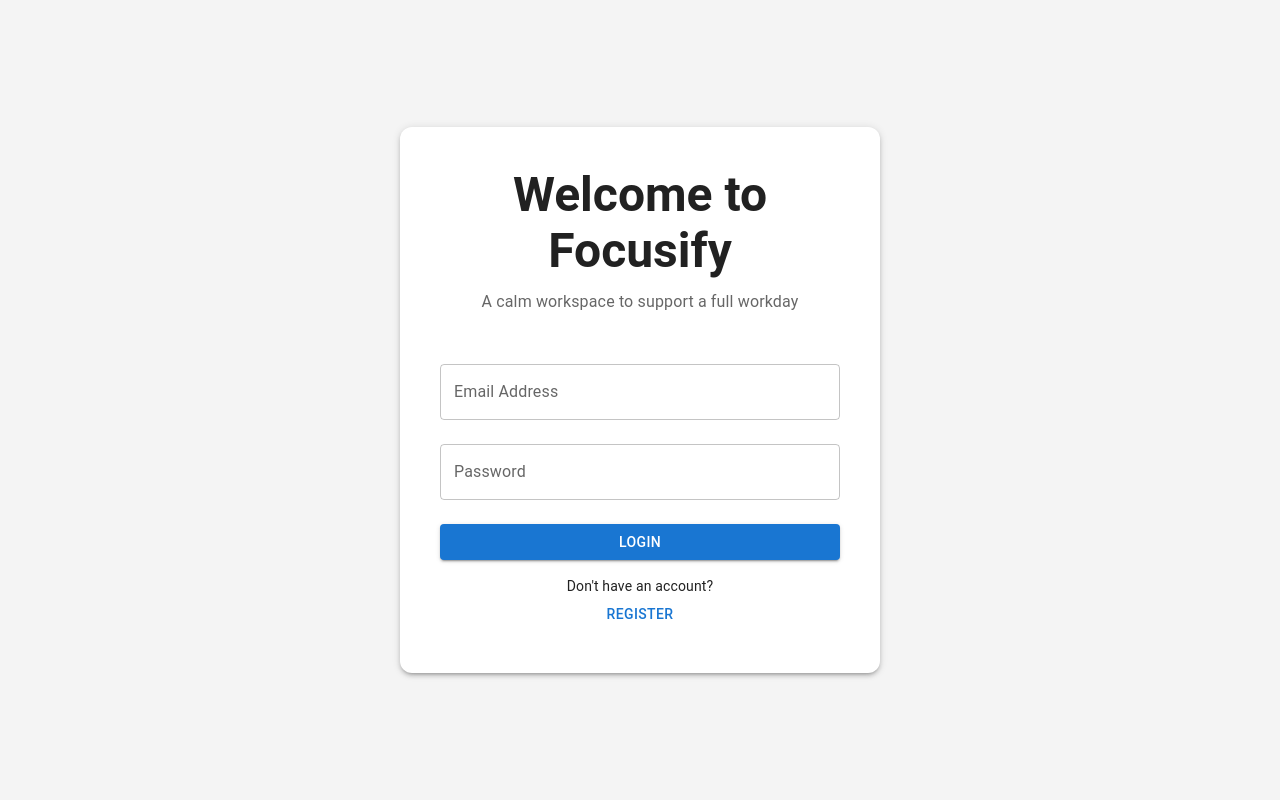
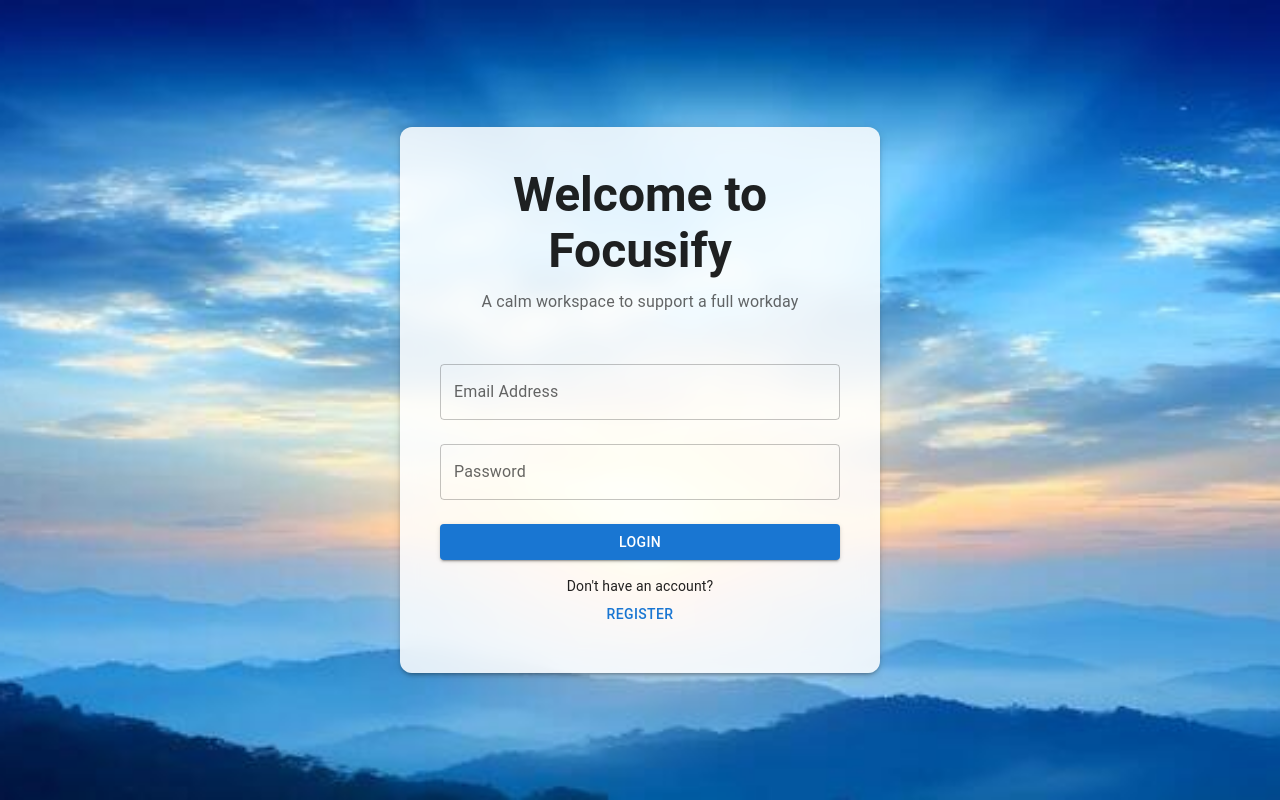
Before and after one commit to EmilyMan2023/focusApp, a React (Create React App) app in the folder frontend/: page /login in a window 1280 px wide. Built offline with nearby package versions, Linux system fonts and the light colour scheme; no server answers.

Commit message:
login and register background

```diff
--- a/frontend/src/pages/Login.js
+++ b/frontend/src/pages/Login.js
@@ -8,6 +8,8 @@ import Typography from "@mui/material/Typography";
 import TextField from "@mui/material/TextField";
 import Button from "@mui/material/Button";
 import { API_URL } from "../api/config";
+
+import background from "../assets/backgrounds/background.jpg";
 
 function Login({ setToken }) {
   const [email, setEmail] = useState("");
@@ -51,7 +53,11 @@ const handleLogin = async (e) => {
         display: "flex",
         justifyContent: "center",
         alignItems: "center",
-      backgroundColor: "#f4f4f4",
+
+        backgroundImage: `url(${background})`,
+        backgroundSize: "cover",
+        backgroundPosition: "center",
+        backgroundRepeat: "no-repeat",
       }}
     >
     <Paper
@@ -60,6 +66,8 @@ const handleLogin = async (e) => {
         p: 5,
         width: 400,
         textAlign: "center",
+        backgroundColor: "rgba(255,255,255,0.85)",
+        backdropFilter: "blur(10px)",
         borderRadius: 3,
       }}
     >
--- a/frontend/src/pages/Register.js
+++ b/frontend/src/pages/Register.js
@@ -8,6 +8,8 @@ import Typography from "@mui/material/Typography";
 import TextField from "@mui/material/TextField";
 import Button from "@mui/material/Button";
 import { API_URL } from "../api/config";
+
+import background from "../assets/backgrounds/background.jpg";
 
 function Register() {
   const [displayName, setDisplayName] = useState("");
@@ -35,7 +37,11 @@ function Register() {
         display: "flex",
         justifyContent: "center",
         alignItems: "center",
-      backgroundColor: "#f4f4f4",
+
+        backgroundImage: `url(${background})`,
+        backgroundSize: "cover",
+        backgroundPosition: "center",
+        backgroundRepeat: "no-repeat",
       }}
     >
     <Paper
@@ -44,6 +50,8 @@ function Register() {
         p: 5,
         width: 400,
         textAlign: "center",
+        backgroundColor: "rgba(255,255,255,0.85)",
+        backdropFilter: "blur(10px)",
         borderRadius: 3,
       }}
     >
```
Also changed, not shown: frontend/src/assets/backgrounds/background.jpg (added). Lines whose indentation alone changed are shown as unchanged.
